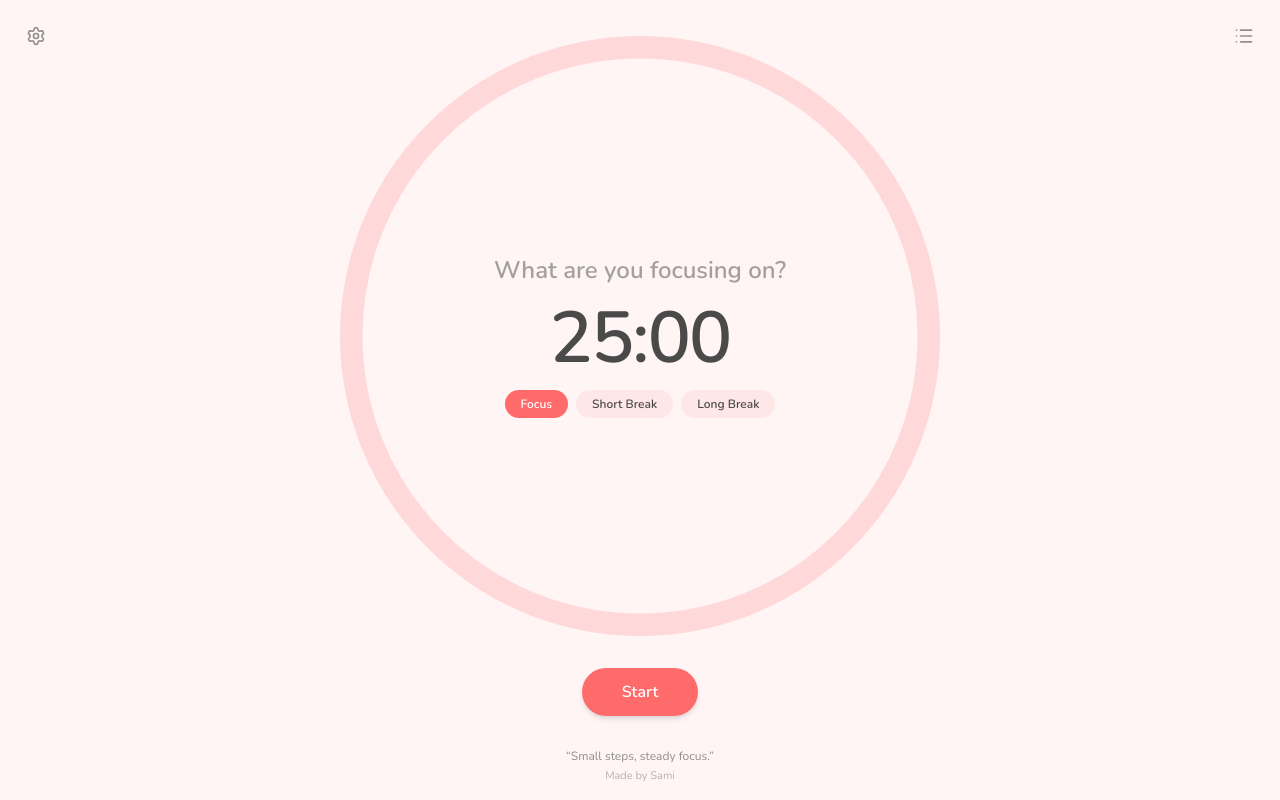
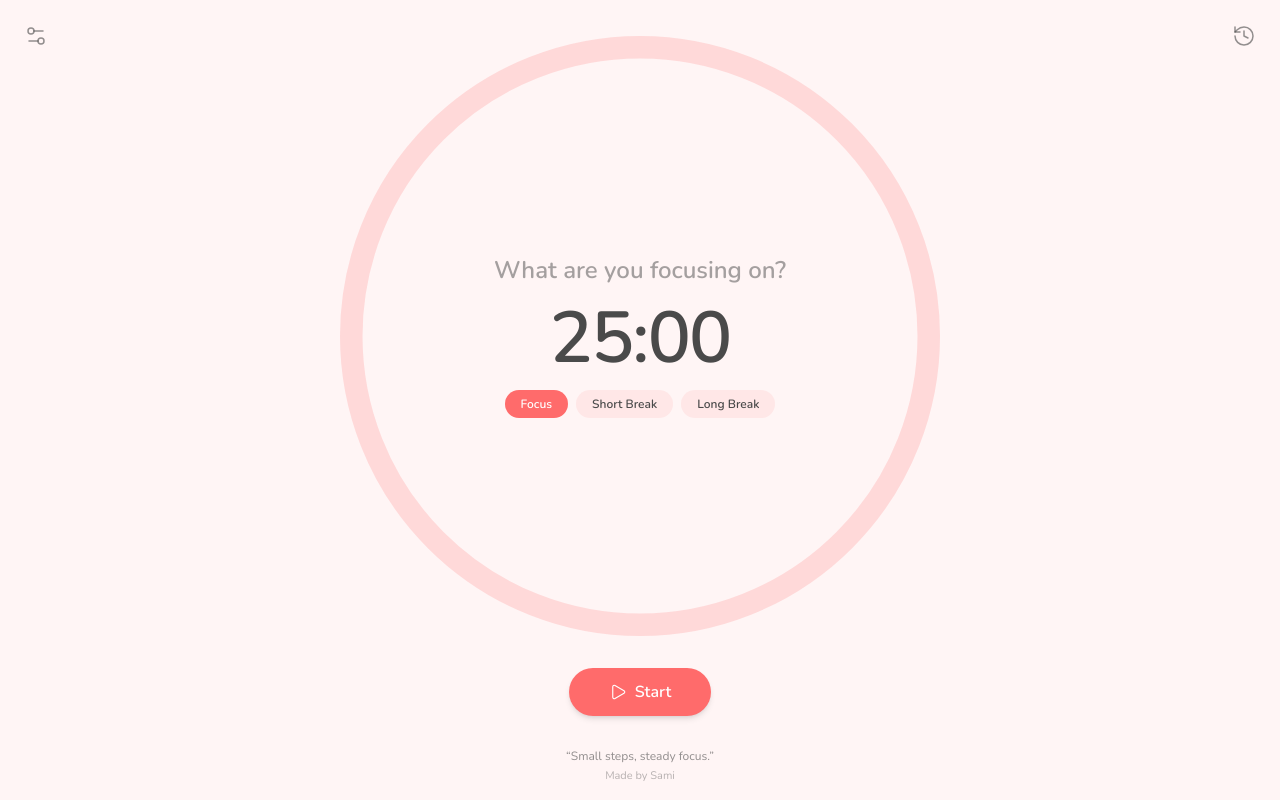
Before and after one commit to sami/pomodoro, a React (Vite) app: page / in a window 1280 px wide. Built offline with nearby package versions, Linux system fonts and the light colour scheme.

Commit message:
integrate lucide-react icons with zen aesthetic

```diff
--- a/src/Layout.tsx
+++ b/src/Layout.tsx
@@ -1,5 +1,5 @@
 import { type ReactNode, useEffect, useState } from 'react';
-import { List, Settings, X } from 'lucide-react';
+import { Settings2, History, X } from 'lucide-react';
 import { UpdateToast } from './components/UpdateToast';
 
 interface LayoutProps {
@@ -27,20 +27,20 @@ export const Layout = ({ children, settingsContent, historyContent }: LayoutProp
             {/* Corner Navigation */}
             <div className="absolute left-4 top-4 z-20">
                 <button
-                    className="flex h-10 w-10 items-center justify-center rounded-full bg-transparent text-text-main/60 transition hover:text-text-main"
+                    className="flex h-10 w-10 items-center justify-center rounded-full bg-transparent text-text-main/60 transition-opacity hover:opacity-80 cursor-pointer"
                     aria-label="Open Settings"
                     onClick={() => setDrawer('settings')}
                 >
-                    <Settings size={20} />
+                    <Settings2 size={24} strokeWidth={1.5} />
                 </button>
             </div>
             <div className="absolute right-4 top-4 z-20">
                 <button
-                    className="flex h-10 w-10 items-center justify-center rounded-full bg-transparent text-text-main/60 transition hover:text-text-main"
+                    className="flex h-10 w-10 items-center justify-center rounded-full bg-transparent text-text-main/60 transition-opacity hover:opacity-80 cursor-pointer"
                     aria-label="Open History"
                     onClick={() => setDrawer('history')}
                 >
-                    <List size={20} />
+                    <History size={24} strokeWidth={1.5} />
                 </button>
             </div>
 
@@ -82,11 +82,11 @@ export const Layout = ({ children, settingsContent, historyContent }: LayoutProp
                 <div className="mb-6 flex items-center justify-between">
                     <h2 className="text-lg font-semibold">Settings</h2>
                     <button
-                        className="rounded-full p-2 text-text-main/60 transition hover:text-text-main dark:text-white/60 dark:hover:text-white"
+                        className="rounded-full p-2 text-text-main/60 transition-opacity hover:opacity-80 cursor-pointer dark:text-white/60"
                         onClick={() => setDrawer(null)}
                         aria-label="Close Settings"
                     >
-                        <X size={18} />
+                        <X size={20} strokeWidth={1.5} />
                     </button>
                 </div>
                 {settingsContent}
@@ -102,11 +102,11 @@ export const Layout = ({ children, settingsContent, historyContent }: LayoutProp
                 <div className="mb-6 flex items-center justify-between">
                     <h2 className="text-lg font-semibold">History</h2>
                     <button
-                        className="rounded-full p-2 text-text-main/60 transition hover:text-text-main dark:text-white/60 dark:hover:text-white"
+                        className="rounded-full p-2 text-text-main/60 transition-opacity hover:opacity-80 cursor-pointer dark:text-white/60"
                         onClick={() => setDrawer(null)}
                         aria-label="Close History"
                     >
-                        <X size={18} />
+                        <X size={20} strokeWidth={1.5} />
                     </button>
                 </div>
                 {historyContent}
--- a/src/components/SoundMixer.tsx
+++ b/src/components/SoundMixer.tsx
@@ -1,10 +1,18 @@
 import { useSound, type AmbientSound } from '../context/SoundContext';
+import { CloudRain, Trees, Music2, Coffee } from 'lucide-react';
 
 const SOUND_LABELS: Record<AmbientSound, string> = {
     rain: 'Rain',
     forest: 'Forest',
     lofi: 'Lo-Fi Music',
     cafe: 'Café Ambience',
+};
+
+const SOUND_ICONS: Record<AmbientSound, React.ComponentType<{ size?: number; strokeWidth?: number; className?: string }>> = {
+    rain: CloudRain,
+    forest: Trees,
+    lofi: Music2,
+    cafe: Coffee,
 };
 
 export const SoundMixer = () => {
@@ -20,9 +28,15 @@ export const SoundMixer = () => {
                         className="space-y-2 rounded-xl border border-black/10 bg-black/5 p-3 dark:border-white/10 dark:bg-white/5"
                     >
                         <div className="flex items-center justify-between">
-                            <span className="text-sm font-semibold text-text-main dark:text-white">
-                                {SOUND_LABELS[key]}
-                            </span>
+                            <div className="flex items-center gap-2">
+                                {(() => {
+                                    const Icon = SOUND_ICONS[key];
+                                    return <Icon size={18} strokeWidth={1.5} className="text-text-main/70 dark:text-white/70" />;
+                                })()}
+                                <span className="text-sm font-semibold text-text-main dark:text-white">
+                                    {SOUND_LABELS[key]}
+                                </span>
+                            </div>
                             <button
                                 onClick={() => toggleSound(key)}
                                 className={`relative h-6 w-11 rounded-full transition-colors ${
--- a/src/components/Timer.tsx
+++ b/src/components/Timer.tsx
@@ -1,4 +1,5 @@
 import { useEffect, useMemo, useState } from 'react';
+import { Play, Pause } from 'lucide-react';
 import { TaskInput } from './TaskInput';
 import { useTimer } from '../hooks/useTimer';
 import { useSound } from '../context/SoundContext';
@@ -136,9 +137,19 @@ export const Timer = () => {
 
             <button
                 onClick={() => (isRunning ? pause() : start())}
-                className="rounded-full bg-primary px-10 py-3 text-base font-semibold text-white shadow-md transition hover:opacity-90"
+                className="flex items-center gap-2 rounded-full bg-primary px-10 py-3 text-base font-semibold text-white shadow-md transition hover:opacity-90"
             >
-                {isRunning ? 'Pause' : 'Start'}
+                {isRunning ? (
+                    <>
+                        <Pause size={18} strokeWidth={1.5} />
+                        Pause
+                    </>
+                ) : (
+                    <>
+                        <Play size={18} strokeWidth={1.5} />
+                        Start
+                    </>
+                )}
             </button>
 
             {showQuote && (
```
